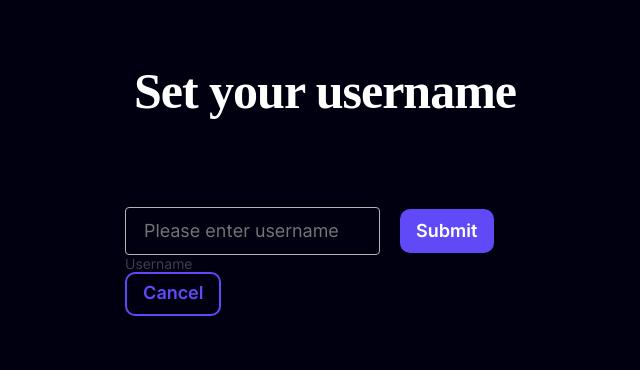
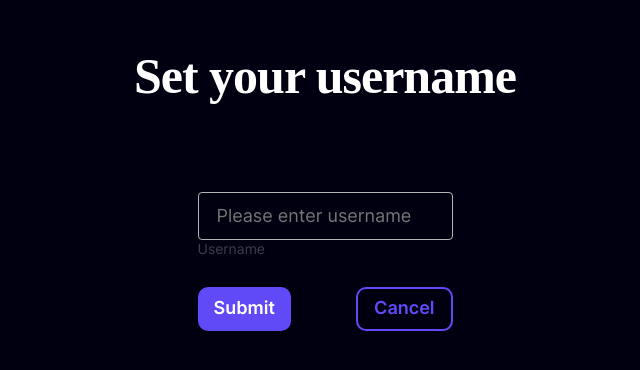
Before and after one commit to mbuslenko/pixold-web, a React (Create React App) app: page /username in a window 1280 px wide. Shown: the part 212-582 px from the top of the page, without its empty margins (315-955 px from the left). Built offline with nearby package versions, Linux system fonts and the light colour scheme; a web font is replaced by a local one.

Commit message:
fix site usability

```diff
--- a/src/pages/play/PlayMenu.scss
+++ b/src/pages/play/PlayMenu.scss
@@ -127,6 +127,10 @@
   .show-menu-button {
     backdrop-filter: blur(3px);
   }
+
+  .show-menu-button.is-active {
+    backdrop-filter: none;
+  }
 }
 
 @supports not (backdrop-filter: blur()) {
--- a/src/pages/play/PlayMenu.tsx
+++ b/src/pages/play/PlayMenu.tsx
@@ -43,7 +43,18 @@ export const PlayMenu: React.FC<IPlayMenuCallback> = ({ showMyTerritoryCallback
             <object className="play-menu-logo" data={logo} type="image/svg+xml" title="Logo" />
           </Link>
           <div className="play-menu-link-container">
-            <button className="play-menu-button" onClick={showMyTerritoryCallback}>
+            <button
+              className="play-menu-button"
+              onClick={() => {
+                if (isScreen(ScreenMaxWidth.MEDIUM)) {
+                  setMenuIsVisible(false);
+                }
+
+                if (showMyTerritoryCallback) {
+                  showMyTerritoryCallback();
+                }
+              }}
+            >
               <PlayMenuIconSvg iconName="territory" className="play-menu-icon" />
               My territory
             </button>
--- a/src/pages/play/playPopup/PlayPopup.tsx
+++ b/src/pages/play/playPopup/PlayPopup.tsx
@@ -46,6 +46,8 @@ export const PlayPopup: React.FC<IPlayPopupProps> = ({
         }
 
         const newHexagonInfo = { ...hexagonInfo, type: newHexagonType };
+
+        newHexagonInfo.level = 'starter';
 
         if (newHexagonType === 'miner') {
           newHexagonInfo.coinsInStorage = 0;
--- a/src/pages/play/playPopup/PlayPopupSettings.tsx
+++ b/src/pages/play/playPopup/PlayPopupSettings.tsx
@@ -33,7 +33,9 @@ export const PlayPopupSettings: React.FC<IPlayPopupSettingsProps> = ({ hexagonIn
         <Button
           text="Save"
           appearance={{ priority: 'secondary' }}
-          onClick={() => changeHexagonTypeCallback(newHexagonType)}
+          onClick={() => {
+            if (newHexagonType !== hexagonInfo.type) changeHexagonTypeCallback(newHexagonType);
+          }}
         />
       </div>
 
--- a/src/pages/settings/SettingsPage.tsx
+++ b/src/pages/settings/SettingsPage.tsx
@@ -56,7 +56,6 @@ export const SettingsPage: React.FC = () => {
   };
 
   return (
-    // TODO: try <Navigate to />; maybe it redirect immediately and won't give to render page
     <section className="settings-page">
       <header className="settings-header">
         <Link to="/play">
--- a/src/pages/username/UsernamePage.scss
+++ b/src/pages/username/UsernamePage.scss
@@ -23,20 +23,10 @@
 
 .username-controls-wrap {
   padding-top: 85px;
-  max-width: 400px;
 }
 
-.username-btn-submit {
-  margin-left: 20px;
+.username-button-container {
+  display: flex;
+  justify-content: space-between;
+  padding-top: 30px;
 }
-
-@media screen and (max-width: $screen-max-width-smallest) {
-  .username-title {
-    max-width: 300px;
-  }
-
-  .username-btn-submit {
-    display: block;
-    margin: 24px auto 0;
-  }
-}
--- a/src/pages/username/UsernamePage.tsx
+++ b/src/pages/username/UsernamePage.tsx
@@ -72,6 +72,7 @@ export const UsernamePage: React.FC = () => {
           onInput={inputCallback}
           status={usernameStatus}
         />
+        <div className="username-button-container">
           <Button
             text="Submit"
             appearance={{ priority: 'primary' }}
@@ -79,11 +80,9 @@ export const UsernamePage: React.FC = () => {
             className="username-btn-submit"
           />
           <Link to={'/settings'}>
-        <Button
-          text="Cancel"
-          appearance={{ priority: 'secondary' }}
-          />
+            <Button text="Cancel" appearance={{ priority: 'secondary' }} />
           </Link>
+        </div>
       </main>
     </section>
   );
```
Lines whose indentation alone changed are shown as unchanged.
